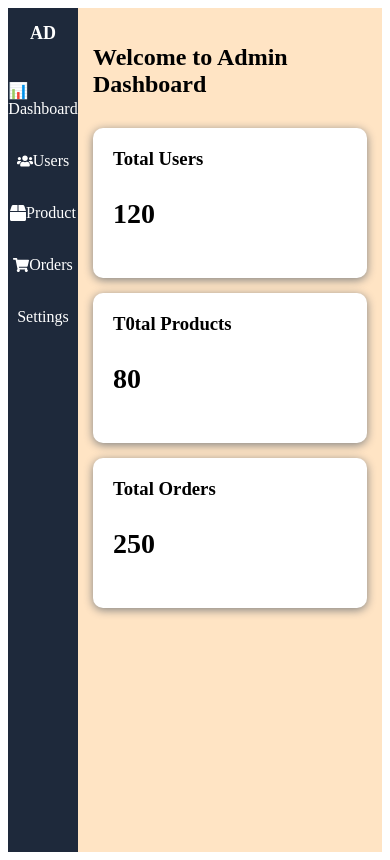
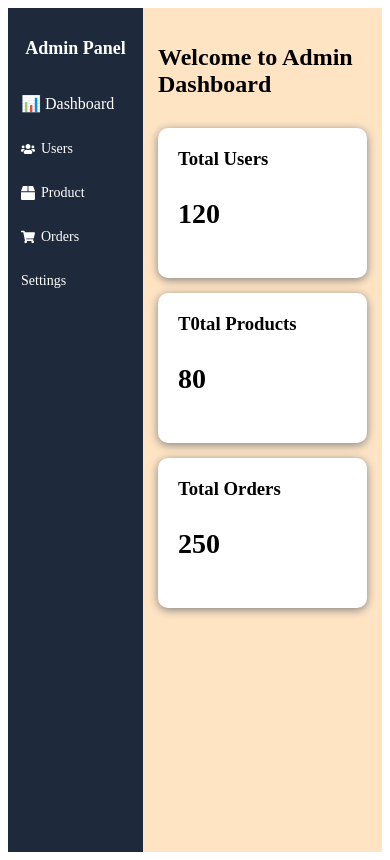
Before and after one commit to jahnvi-kahlon/Admin-dashboard, a React (Vite) app: page /dashboard in a window 390 px wide. Built offline with nearby package versions, Linux system fonts and the light colour scheme.

Commit message:
change css

```diff
--- a/src/components/sidebar.css
+++ b/src/components/sidebar.css
@@ -41,39 +41,30 @@
 @media (max-width: 600px) {
 
   .sidebar {
-    width: 70px;
+    width: 135px;
+    min-height: 100vh;
     padding: 15px 8px;
   }
 
   .sidebar h2 {
-    font-size: 0;
+    font-size: 18px;
     margin-bottom: 25px;
-  }
-
-  .sidebar h2::after {
-    content: "AD";
-
-    font-size: 18px;
+    white-space: nowrap;
   }
 
   .sidebar li {
-    justify-content: center;
-    padding: 12px 5px;
+    padding: 10px 5px;
+    margin-bottom: 8px;
+    gap: 6px;
   }
 
   .sidebar a {
-    justify-content: center;
+    gap: 6px;
+    font-size: 14px;
+    white-space: nowrap;
   }
 
   .sidebar a span {
-    display: none;
-  }
-
-  .sidebar li {
-    gap: 0;
-  }
-
-  .sidebar a {
-    gap: 0;
+    display: inline;
   }
 }
```
Also changed, not shown: src/Pages/Products.css (line endings or trailing spaces).
